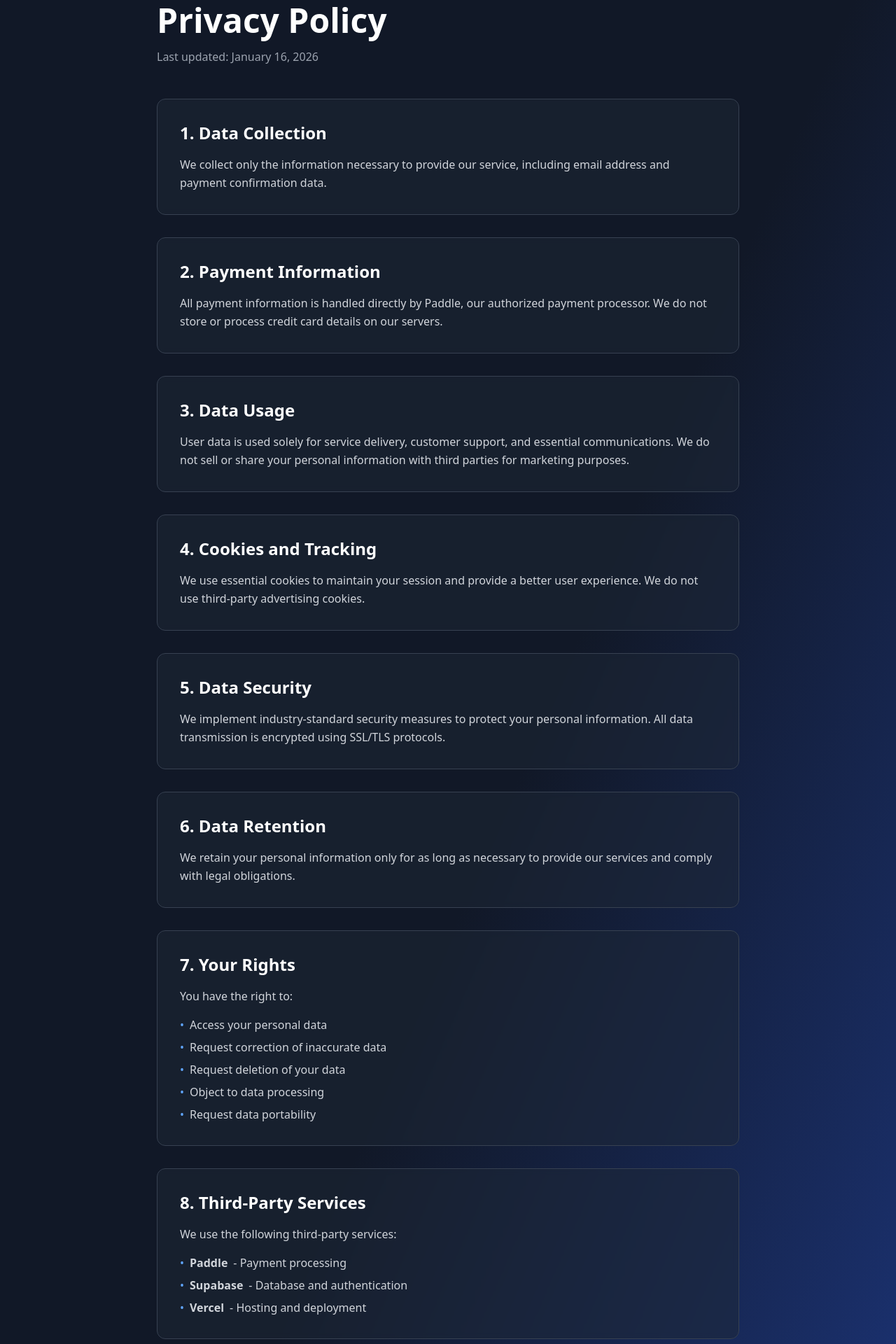
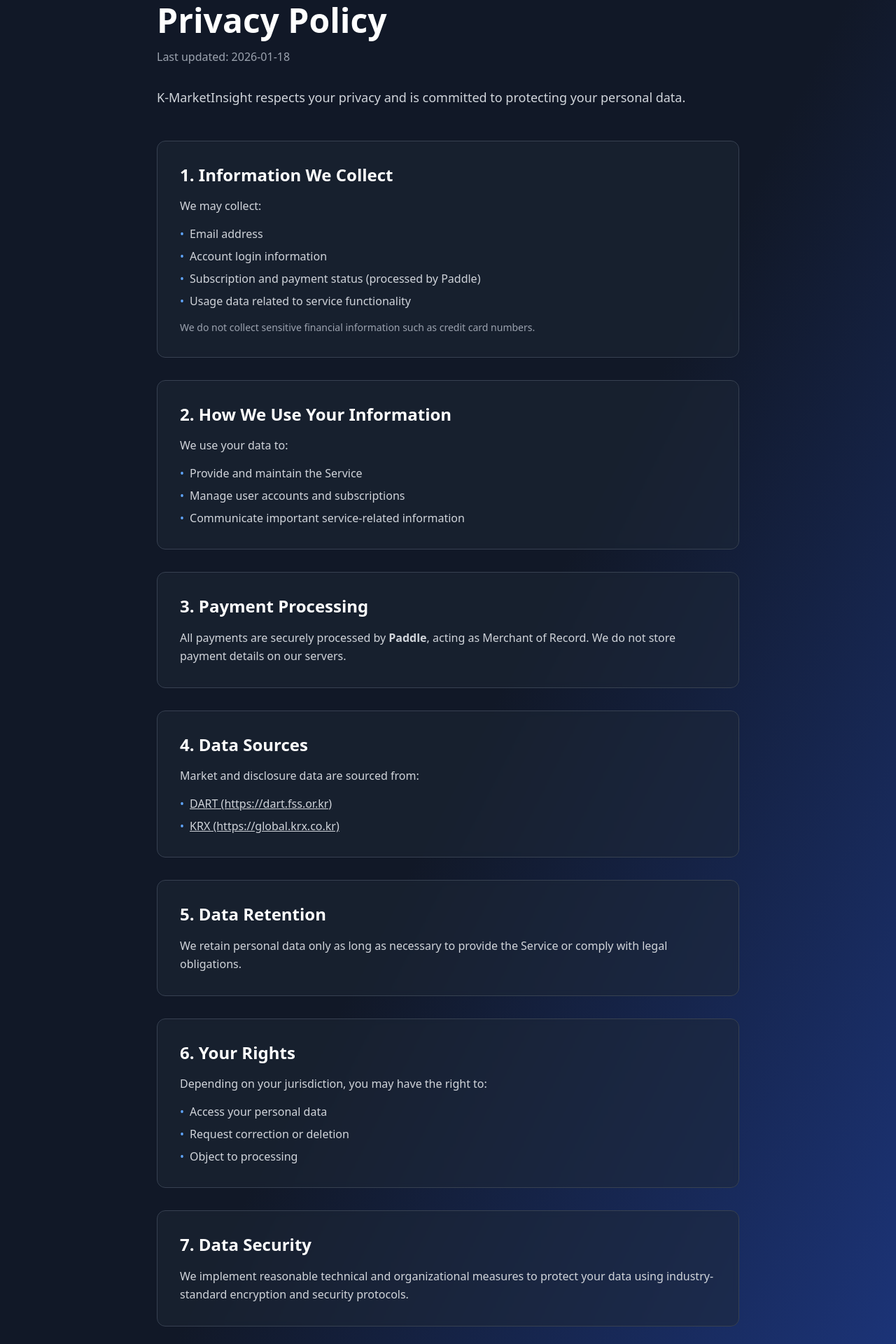
Before and after one commit to yaccurue5-bingl/stockplatform, a Next.js app in the folder my-research-platform/: page /privacy in a window 1280 px wide. Shown: the part 140-2060 px from the top of the page at 70% size. Built offline with nearby package versions, Linux system fonts and the light colour scheme.

Commit message:
Update page.tsx

```diff
--- a/my-research-platform/app/(marketing)/privacy/page.tsx
+++ b/my-research-platform/app/(marketing)/privacy/page.tsx
@@ -24,119 +24,84 @@ export default function PrivacyPage() {
       {/* Content */}
       <div className="max-w-4xl mx-auto px-4 sm:px-6 lg:px-8 py-20">
         <h1 className="text-5xl font-bold text-white mb-4">Privacy Policy</h1>
-        <p className="text-gray-400 mb-12">Last updated: January 16, 2026</p>
+        <p className="text-gray-400 mb-8">Last updated: 2026-01-18</p>
+        <p className="text-gray-300 text-lg mb-12">
+          K-MarketInsight respects your privacy and is committed to protecting your personal data.
+        </p>
 
         <div className="space-y-8">
           <div className="bg-gray-800/50 backdrop-blur-sm border border-gray-700 rounded-xl p-8">
-            <h2 className="text-2xl font-bold text-white mb-4">1. Data Collection</h2>
+            <h2 className="text-2xl font-bold text-white mb-4">1. Information We Collect</h2>
+            <p className="text-gray-300 mb-4">We may collect:</p>
+            <ul className="space-y-2 text-gray-300">
+              <li className="flex items-start gap-2"><span className="text-blue-400">•</span> Email address</li>
+              <li className="flex items-start gap-2"><span className="text-blue-400">•</span> Account login information</li>
+              <li className="flex items-start gap-2"><span className="text-blue-400">•</span> Subscription and payment status (processed by Paddle)</li>
+              <li className="flex items-start gap-2"><span className="text-blue-400">•</span> Usage data related to service functionality</li>
+            </ul>
+            <p className="text-gray-400 mt-4 text-sm">We do not collect sensitive financial information such as credit card numbers.</p>
+          </div>
+
+          <div className="bg-gray-800/50 backdrop-blur-sm border border-gray-700 rounded-xl p-8">
+            <h2 className="text-2xl font-bold text-white mb-4">2. How We Use Your Information</h2>
+            <p className="text-gray-300 mb-4">We use your data to:</p>
+            <ul className="space-y-2 text-gray-300">
+              <li className="flex items-start gap-2"><span className="text-blue-400">•</span> Provide and maintain the Service</li>
+              <li className="flex items-start gap-2"><span className="text-blue-400">•</span> Manage user accounts and subscriptions</li>
+              <li className="flex items-start gap-2"><span className="text-blue-400">•</span> Communicate important service-related information</li>
+            </ul>
+          </div>
+
+          <div className="bg-gray-800/50 backdrop-blur-sm border border-gray-700 rounded-xl p-8">
+            <h2 className="text-2xl font-bold text-white mb-4">3. Payment Processing</h2>
             <p className="text-gray-300 leading-relaxed">
-              We collect only the information necessary to provide our service, including email address and payment confirmation data.
+              All payments are securely processed by <strong>Paddle</strong>, acting as Merchant of Record. We do not store payment details on our servers.
             </p>
           </div>
 
           <div className="bg-gray-800/50 backdrop-blur-sm border border-gray-700 rounded-xl p-8">
-            <h2 className="text-2xl font-bold text-white mb-4">2. Payment Information</h2>
-            <p className="text-gray-300 leading-relaxed">
-              All payment information is handled directly by Paddle, our authorized payment processor. We do not store or process credit card details on our servers.
-            </p>
-          </div>
-
-          <div className="bg-gray-800/50 backdrop-blur-sm border border-gray-700 rounded-xl p-8">
-            <h2 className="text-2xl font-bold text-white mb-4">3. Data Usage</h2>
-            <p className="text-gray-300 leading-relaxed">
-              User data is used solely for service delivery, customer support, and essential communications. We do not sell or share your personal information with third parties for marketing purposes.
-            </p>
-          </div>
-
-          <div className="bg-gray-800/50 backdrop-blur-sm border border-gray-700 rounded-xl p-8">
-            <h2 className="text-2xl font-bold text-white mb-4">4. Cookies and Tracking</h2>
-            <p className="text-gray-300 leading-relaxed">
-              We use essential cookies to maintain your session and provide a better user experience. We do not use third-party advertising cookies.
-            </p>
-          </div>
-
-          <div className="bg-gray-800/50 backdrop-blur-sm border border-gray-700 rounded-xl p-8">
-            <h2 className="text-2xl font-bold text-white mb-4">5. Data Security</h2>
-            <p className="text-gray-300 leading-relaxed">
-              We implement industry-standard security measures to protect your personal information. All data transmission is encrypted using SSL/TLS protocols.
-            </p>
-          </div>
-
-          <div className="bg-gray-800/50 backdrop-blur-sm border border-gray-700 rounded-xl p-8">
-            <h2 className="text-2xl font-bold text-white mb-4">6. Data Retention</h2>
-            <p className="text-gray-300 leading-relaxed">
-              We retain your personal information only for as long as necessary to provide our services and comply with legal obligations.
-            </p>
-          </div>
-
-          <div className="bg-gray-800/50 backdrop-blur-sm border border-gray-700 rounded-xl p-8">
-            <h2 className="text-2xl font-bold text-white mb-4">7. Your Rights</h2>
-            <p className="text-gray-300 leading-relaxed mb-4">
-              You have the right to:
-            </p>
+            <h2 className="text-2xl font-bold text-white mb-4">4. Data Sources</h2>
+            <p className="text-gray-300 mb-4">Market and disclosure data are sourced from:</p>
             <ul className="space-y-2 text-gray-300">
               <li className="flex items-start gap-2">
                 <span className="text-blue-400">•</span>
-                Access your personal data
+                <a href="https://dart.fss.or.kr" target="_blank" rel="noopener noreferrer" className="hover:text-blue-400 underline">DART (https://dart.fss.or.kr)</a>
               </li>
               <li className="flex items-start gap-2">
                 <span className="text-blue-400">•</span>
-                Request correction of inaccurate data
-              </li>
-              <li className="flex items-start gap-2">
-                <span className="text-blue-400">•</span>
-                Request deletion of your data
-              </li>
-              <li className="flex items-start gap-2">
-                <span className="text-blue-400">•</span>
-                Object to data processing
-              </li>
-              <li className="flex items-start gap-2">
-                <span className="text-blue-400">•</span>
-                Request data portability
+                <a href="https://global.krx.co.kr" target="_blank" rel="noopener noreferrer" className="hover:text-blue-400 underline">KRX (https://global.krx.co.kr)</a>
               </li>
             </ul>
           </div>
 
           <div className="bg-gray-800/50 backdrop-blur-sm border border-gray-700 rounded-xl p-8">
-            <h2 className="text-2xl font-bold text-white mb-4">8. Third-Party Services</h2>
-            <p className="text-gray-300 leading-relaxed mb-4">
-              We use the following third-party services:
+            <h2 className="text-2xl font-bold text-white mb-4">5. Data Retention</h2>
+            <p className="text-gray-300 leading-relaxed">
+              We retain personal data only as long as necessary to provide the Service or comply with legal obligations.
             </p>
+          </div>
+
+          <div className="bg-gray-800/50 backdrop-blur-sm border border-gray-700 rounded-xl p-8">
+            <h2 className="text-2xl font-bold text-white mb-4">6. Your Rights</h2>
+            <p className="text-gray-300 mb-4">Depending on your jurisdiction, you may have the right to:</p>
             <ul className="space-y-2 text-gray-300">
-              <li className="flex items-start gap-2">
-                <span className="text-blue-400">•</span>
-                <strong>Paddle</strong> - Payment processing
-              </li>
-              <li className="flex items-start gap-2">
-                <span className="text-blue-400">•</span>
-                <strong>Supabase</strong> - Database and authentication
-              </li>
-              <li className="flex items-start gap-2">
-                <span className="text-blue-400">•</span>
-                <strong>Vercel</strong> - Hosting and deployment
-              </li>
+              <li className="flex items-start gap-2"><span className="text-blue-400">•</span> Access your personal data</li>
+              <li className="flex items-start gap-2"><span className="text-blue-400">•</span> Request correction or deletion</li>
+              <li className="flex items-start gap-2"><span className="text-blue-400">•</span> Object to processing</li>
             </ul>
           </div>
 
           <div className="bg-gray-800/50 backdrop-blur-sm border border-gray-700 rounded-xl p-8">
-            <h2 className="text-2xl font-bold text-white mb-4">9. International Data Transfers</h2>
+            <h2 className="text-2xl font-bold text-white mb-4">7. Data Security</h2>
             <p className="text-gray-300 leading-relaxed">
-              Your data may be transferred to and processed in countries other than your own. We ensure appropriate safeguards are in place to protect your information.
+              We implement reasonable technical and organizational measures to protect your data using industry-standard encryption and security protocols.
             </p>
           </div>
 
           <div className="bg-gray-800/50 backdrop-blur-sm border border-gray-700 rounded-xl p-8">
-            <h2 className="text-2xl font-bold text-white mb-4">10. Changes to Privacy Policy</h2>
+            <h2 className="text-2xl font-bold text-white mb-4">8. Contact</h2>
             <p className="text-gray-300 leading-relaxed">
-              We may update this Privacy Policy from time to time. We will notify users of any significant changes via email or through our service.
-            </p>
-          </div>
-
-          <div className="bg-gray-800/50 backdrop-blur-sm border border-gray-700 rounded-xl p-8">
-            <h2 className="text-2xl font-bold text-white mb-4">11. Contact Us</h2>
-            <p className="text-gray-300 leading-relaxed">
-              For questions about this Privacy Policy or to exercise your rights, please contact us at:
+              For privacy-related inquiries, please contact us at:
               <br />
               <a href="mailto:support@k-marketinsight.com" className="text-blue-400 hover:text-blue-300 underline">
                 support@k-marketinsight.com
```
